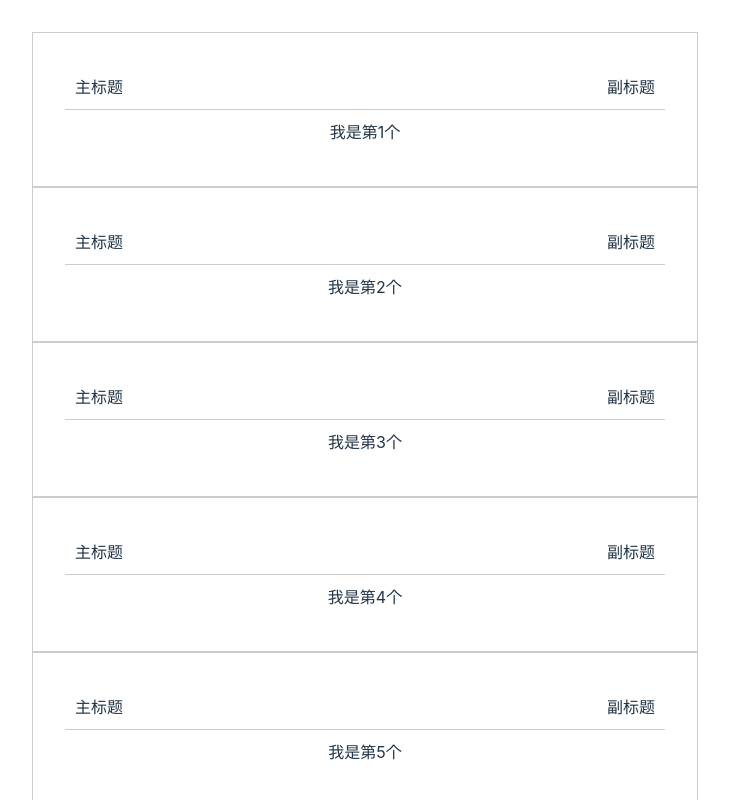
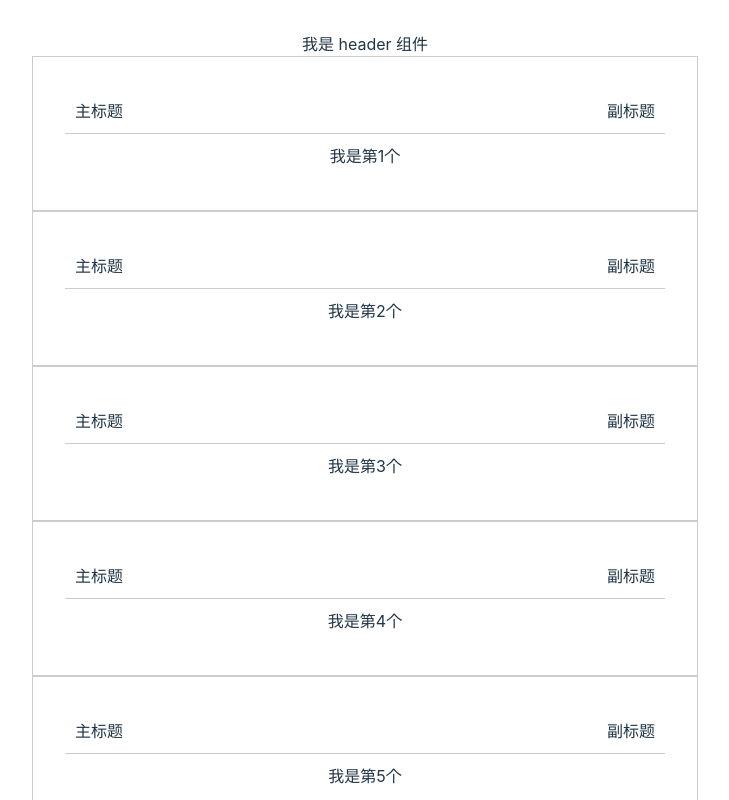
Before and after one commit to xuguojing-xgj/study-vue, a Vue app: page / in a window 1280 px wide. Shown: the top 800 px of the page, without its empty margins (275-1004 px from the left). Built offline with nearby package versions, Linux system fonts and the light colour scheme.

Commit message:
局部注册组件

```diff
--- a/src/App.vue
+++ b/src/App.vue
@@ -1,11 +1,14 @@
 
 <script setup lang="ts">
-
+import MyHeader from './layout/header/index.vue'
 </script>
 
 
 <template>
     <div>
+        <div>
+            <MyHeader></MyHeader>
+        </div>
         <div v-for="(item, i) in 10" :key="i">
             <card :content="`我是第${item}个`"></card>
         </div>
--- a/src/layout/header/index.vue
+++ b/src/layout/header/index.vue
@@ -4,13 +4,12 @@
 
 
 <template>
-  <div>
-    <p> 我是 header 组件 </p>
-  </div>
+    <div>
+        <div> 我是 header 组件 </div>
+    </div>
 </template>
 
 
 
 <style scoped>
-
 </style>
```
